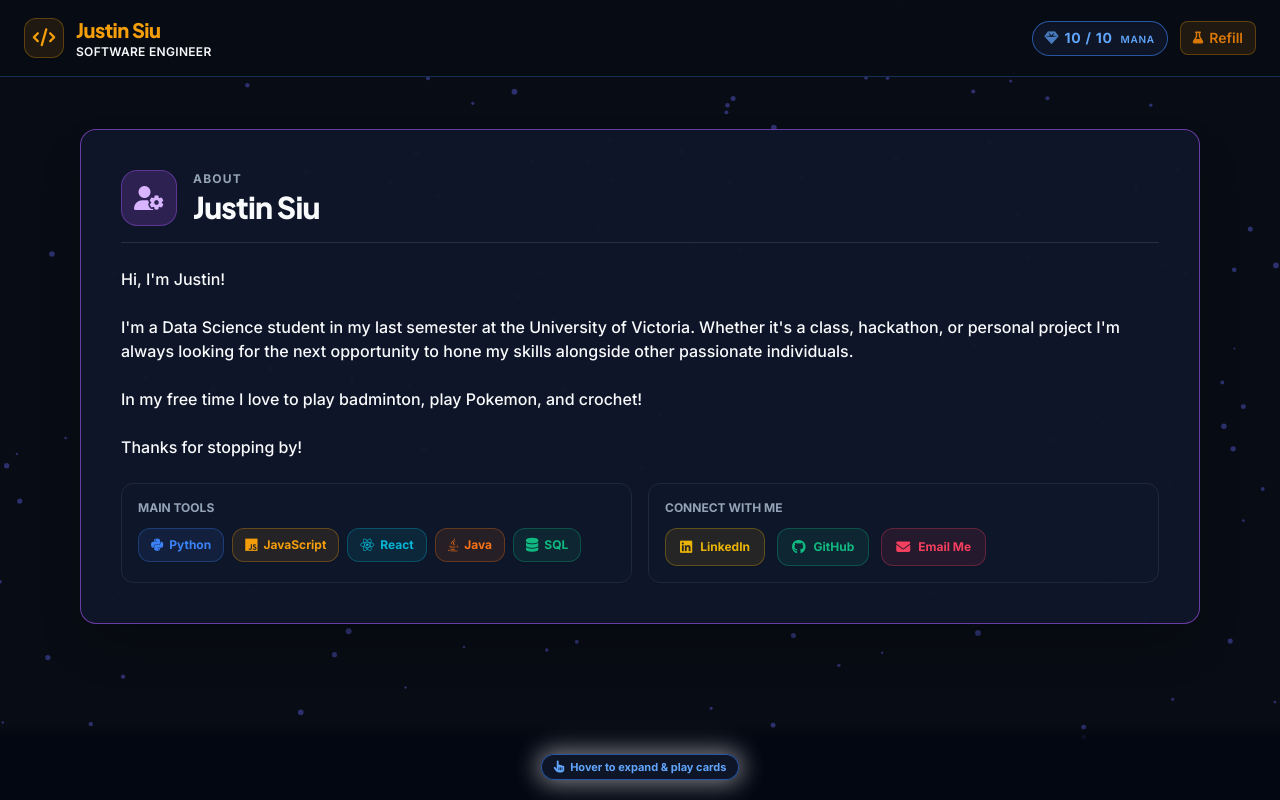
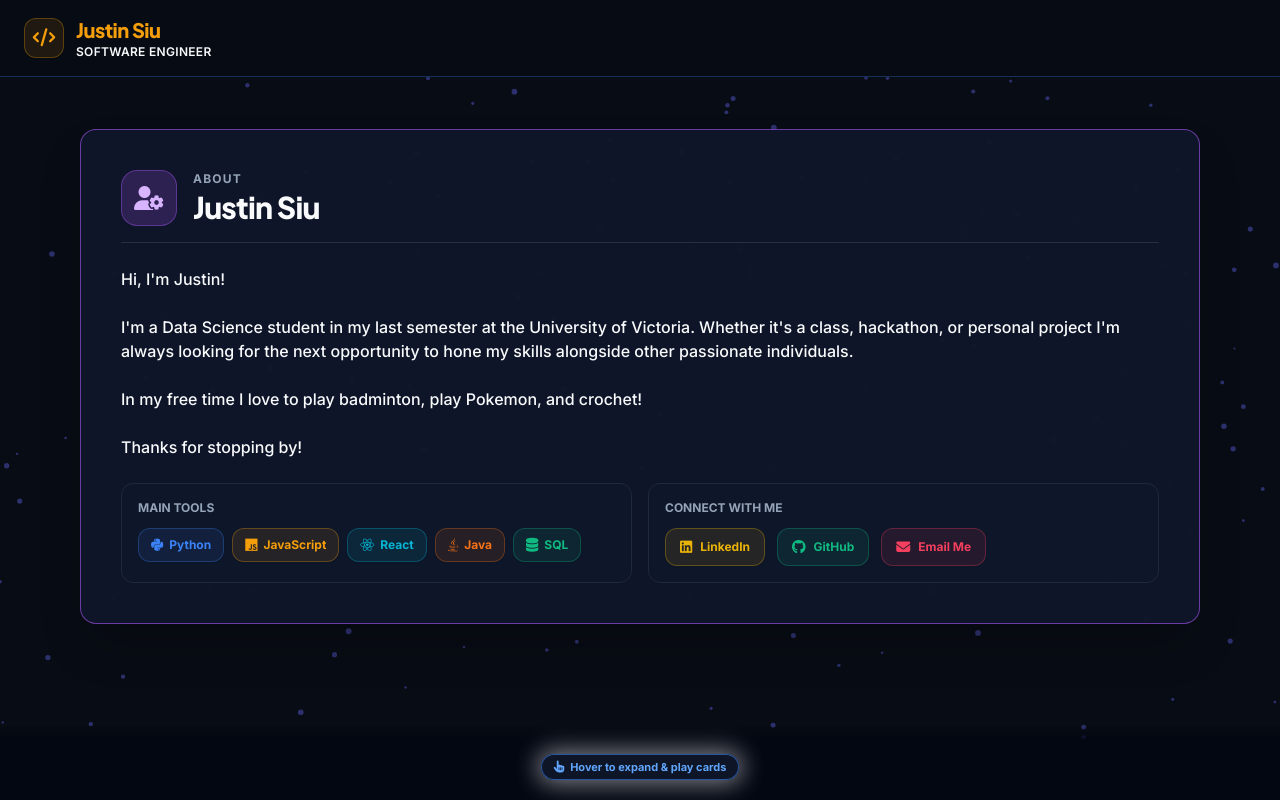
Before and after one commit to Jcssss/Jcssss.github.io, a React (Create React App) app: page / in a window 1280 px wide. Built offline with nearby package versions, Linux system fonts and the light colour scheme.

Commit message:
Remove mana costs and counters

```diff
--- a/src/App.js
+++ b/src/App.js
@@ -129,14 +129,11 @@ const sounds = new SoundEngine();
 // 3. MAIN APP COMPONENT
 // ==========================================
 export default function App () {
-    const MAX_MANA_CAP = 10;
-    const [currentMana, setCurrentMana] = useState(MAX_MANA_CAP);
     const [activeCardId, setActiveCardId] = useState('about');
     const [animatingCardId, setAnimatingCardId] = useState(null);
     const [isLightMode, setIsLightMode] = useState(false);
     const [soundEnabled, setSoundEnabled] = useState(true);
     const [activeModalProject, setActiveModalProject] = useState(null);
-    const [manaLossNotice, setManaLossNotice] = useState(null);
     const [isHandOpen, setHandOpen] = useState(false);
     const [isMobile, setIsMobile] = useState(false);
     const [cardData, setCardData] = useState([{
@@ -188,20 +185,6 @@ export default function App () {
         return () => mediaQuery.removeEventListener('change', handler);
     }, []);
 
-    // Auto-Replenishing Mana Engine
-    useEffect(() => {
-        const timer = setInterval(() => {
-            setCurrentMana(prev => {
-                if (prev < MAX_MANA_CAP) {
-                    return prev + 1;
-                }
-                return prev;
-            });
-        }, 1500);
-
-        return () => clearInterval(timer);
-    }, []);
-
     useEffect(() => {
         if (isLightMode) {
             document.body.classList.add('light-mode');
@@ -223,17 +206,7 @@ export default function App () {
         if (!soundEnabled) sounds.playHover();
     };
 
-    const handleReplenishMana = () => {
-        sounds.playPotion();
-        setCurrentMana(MAX_MANA_CAP);
-    };
-
     const handlePlayCard = (card) => {
-        if (card.id === activeCardId || currentMana < card.cost) return;
-
-        setCurrentMana(prev => Math.max(0, prev - card.cost));
-        setManaLossNotice(`-${card.cost} MANA`);
-        setTimeout(() => setManaLossNotice(null), 1000);
 
         sounds.playCardPlay();
         setAnimatingCardId(card.id);
@@ -246,10 +219,6 @@ export default function App () {
 
     const handleCardClick = (card) => {
         if (isHandOpen) {
-
-            // Desktop behavior
-            const canAfford = currentMana >= card.cost;
-            if (!canAfford) return;
             handlePlayCard(card);
         }
     };
@@ -259,19 +228,7 @@ export default function App () {
 
             <BackgroundCanvas isLightMode={isLightMode} activeGlowRef={activeGlowRef} />
 
-            <Header
-                currentMana={currentMana}
-                maxMana={MAX_MANA_CAP}
-                onReplenish={handleReplenishMana}
-                manaLossNotice={manaLossNotice}
-                isLightMode={isLightMode}
-                onToggleTheme={() => {
-                    sounds.playToggle();
-                    setIsLightMode(!isLightMode);
-                }}
-                soundEnabled={soundEnabled}
-                onToggleSound={toggleSound}
-            />
+            <Header/>
 
             <main className="w-full max-w-6xl mx-auto px-4 pt-24 pb-48 md:pb-36 flex-1 flex flex-col items-center justify-center z-10">
                 <MainStage
@@ -292,7 +249,6 @@ export default function App () {
                 cards={cardData.filter((card) => card.condition())}
                 activeCardId={activeCardId}
                 animatingCardId={animatingCardId}
-                currentMana={currentMana}
                 isLightMode={isLightMode}
                 onCardClick={handleCardClick}
             />
@@ -310,7 +266,7 @@ export default function App () {
 // ==========================================
 // 4. HEADER COMPONENT
 // ==========================================
-function Header({ currentMana, maxMana, onReplenish, manaLossNotice, isLightMode, onToggleTheme, soundEnabled, onToggleSound, onToggleMobileMenu }) {
+function Header() {
     return (
         <header className="w-full px-4 sm:px-6 py-3 sm:py-4 flex justify-between items-center z-20 backdrop-blur-md border-b transition-colors duration-400 fixed top-0 left-0" style={{ backgroundColor: 'var(--header-bg)', borderColor: 'var(--header-border)' }}>
 
@@ -323,48 +279,6 @@ function Header({ currentMana, maxMana, onReplenish, manaLossNotice, isLightMode
                     <h1 className="text-base sm:text-lg md:text-xl font-extrabold tracking-tight text-amber-500 hover:text-amber-400 transition-colors duration-200">Justin Siu</h1>
                     <p className="text-[10px] sm:text-xs font-semibold tracking-wide uppercase" style={{ color: 'var(--text-main)' }}>Software Engineer</p>
                 </div>
-            </div>
-
-            {/* Top Header Controls & Mana Meter */}
-            <div className="flex items-center space-x-2 sm:space-x-3">
-                <div className="flex flex-col items-center relative">
-                    <div className="header-mana-badge flex items-center space-x-1 sm:space-x-1.5 bg-slate-900/90 border px-2.5 py-1 sm:px-3 sm:py-1.5 rounded-full shadow-inner transition-colors duration-300" style={{ borderColor: 'var(--tooltip-border)' }}>
-                        <i className="fa-solid fa-gem text-xs sm:text-sm animate-pulse" style={{ color: 'var(--tooltip-text)' }}></i>
-                        <span className="text-xs sm:text-sm font-black tracking-wider" style={{ color: 'var(--tooltip-text)' }}>
-                            {currentMana} / {maxMana} <span className="text-[10px] font-semibold uppercase hidden sm:inline ml-1">MANA</span>
-                        </span>
-                    </div>
-                    {manaLossNotice && (
-                        <div className="absolute -bottom-5 sm:-bottom-6 text-[10px] sm:text-xs font-black text-rose-500 animate-mana-loss tracking-widest pointer-events-none">
-                            {manaLossNotice}
-                        </div>
-                    )}
-                </div>
-
-                <button
-                    onClick={onReplenish}
-                    title="Replenish Mana Potion"
-                    className="p-1.5 sm:px-3 sm:py-1.5 rounded-lg bg-amber-500/10 hover:bg-amber-500/20 text-amber-600 border border-amber-500/30 transition-all duration-200 text-xs sm:text-sm font-semibold flex items-center space-x-1.5 shadow-sm active:scale-95"
-                >
-                    <i className="fa-solid fa-flask text-xs"></i>
-                    <span className="hidden sm:inline">Refill</span>
-                </button>
-
-                {/* <button
-                    onClick={onToggleSound}
-                    title="Toggle Audio Effects"
-                    className="header-toggle-btn w-8 h-8 sm:w-9 sm:h-9 rounded-lg transition-all duration-200 flex items-center justify-center text-xs sm:text-sm active:scale-95 border"
-                >
-                    <i className={`fa-solid ${soundEnabled ? 'fa-volume-high text-blue-500' : 'fa-volume-xmark text-slate-400'}`}></i>
-                </button>
-
-                <button
-                    onClick={onToggleTheme}
-                    title="Toggle Light/Dark Realm"
-                    className="header-toggle-btn w-8 h-8 sm:w-9 sm:h-9 rounded-lg transition-all duration-200 flex items-center justify-center text-xs sm:text-sm active:scale-95 border"
-                >
-                    <i className={`fa-solid ${isLightMode ? 'fa-moon text-purple-600' : 'fa-sun text-amber-400'}`}></i>
-                </button>*/}
             </div>
         </header>
     );
--- a/src/components/CardData.js
+++ b/src/components/CardData.js
@@ -7,7 +7,6 @@ const generateCardData = (isLightMode, setIsLightMode, soundEnabled, toggleSound
             type: 'About',
             condition: () => activeCardId !== 'about',
             action: () => setActiveCardId('about'),
-            cost: 2,
             icon: 'fa-user-gear',
             badgeBgDark: 'bg-purple-500/20 text-purple-300 border-purple-500/40',
             badgeBgLight: 'bg-purple-100 text-purple-900 border-purple-300',
@@ -27,7 +26,6 @@ const generateCardData = (isLightMode, setIsLightMode, soundEnabled, toggleSound
             type: 'Career Logs',
             condition: () => activeCardId !== 'experience',
             action: () => setActiveCardId('experience'),
-            cost: 3,
             icon: 'fa-briefcase',
             badgeBgDark: 'bg-yellow-500/20 text-yellow-300 border-yellow-500/40',
             badgeBgLight: 'bg-yellow-100 text-yellow-800 border-yellow-300',
@@ -47,7 +45,6 @@ const generateCardData = (isLightMode, setIsLightMode, soundEnabled, toggleSound
             type: 'Inventory',
             condition: () => activeCardId !== 'projects',
             action: () => setActiveCardId('projects'),
-            cost: 4,
             icon: 'fa-laptop-code',
             badgeBgDark: 'bg-emerald-500/20 text-emerald-400 border-emerald-400/50',
             badgeBgLight: 'bg-emerald-100 text-emerald-900 border-emerald-300',
@@ -67,7 +64,6 @@ const generateCardData = (isLightMode, setIsLightMode, soundEnabled, toggleSound
             type: 'Contact',
             condition: () => activeCardId !== 'contact',
             action: () => setActiveCardId('contact'),
-            cost: 1,
             icon: 'fa-envelope-open-text',
             badgeBgDark: 'bg-rose-500/20 text-rose-300 border-rose-500/40',
             badgeBgLight: 'bg-rose-100 text-rose-900 border-rose-300',
@@ -87,7 +83,6 @@ const generateCardData = (isLightMode, setIsLightMode, soundEnabled, toggleSound
             type: 'Action',
             condition: () => true,
             action: toggleSound,
-            cost: 1,
             icon: `${soundEnabled ? 'fa-volume-xmark' : 'fa-volume-high'}`,
             badgeBgDark: 'bg-sky-500/20 text-sky-300 border-sky-500/40',
             badgeBgLight: 'bg-sky-100 text-sky-900 border-sky-300',
@@ -107,7 +102,6 @@ const generateCardData = (isLightMode, setIsLightMode, soundEnabled, toggleSound
             type: 'Action',
             condition: () => true,
             action: () => setIsLightMode((curr) => !curr),
-            cost: 1,
             icon: `${isLightMode ? 'fa-moon' : 'fa-sun'}`,
             badgeBgDark: 'bg-orange-500/20 text-orange-300 border-orange-500/40',
             badgeBgLight: 'bg-orange-100 text-orange-900 border-orange-300',
```
Also changed, not shown: src/components/CardHand.js (+7 -21 lines).
